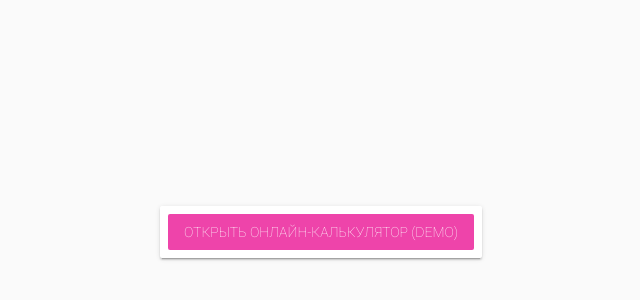
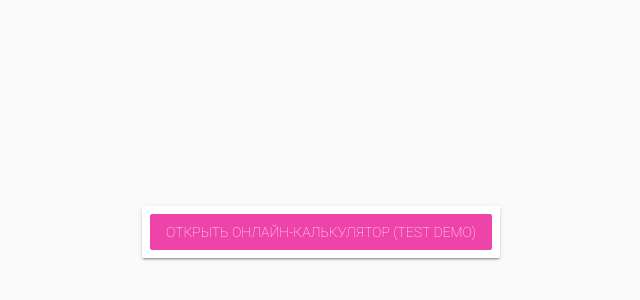
Before and after one commit to va-b/procedures-calculator, a Vue app: page /#/ in a window 1280 px wide. Shown: the part 168-468 px from the top of the page, without its empty margins (319-959 px from the left). Built offline with nearby package versions, Linux system fonts and the light colour scheme.

Commit message:
test demo

```diff
--- a/src/components/StartPage.vue
+++ b/src/components/StartPage.vue
@@ -3,7 +3,7 @@
     <v-card>
         <v-card-actions>
             <v-btn depressed block dark color="primary" @click="$router.push('/main')">
-                Открыть Онлайн-калькулятор (DEMO)
+                Открыть Онлайн-калькулятор (TEST DEMO)
             </v-btn>
         </v-card-actions>
     </v-card>
```
Also changed, not shown: 1 other file (tests, documents, lock files or other folders).
